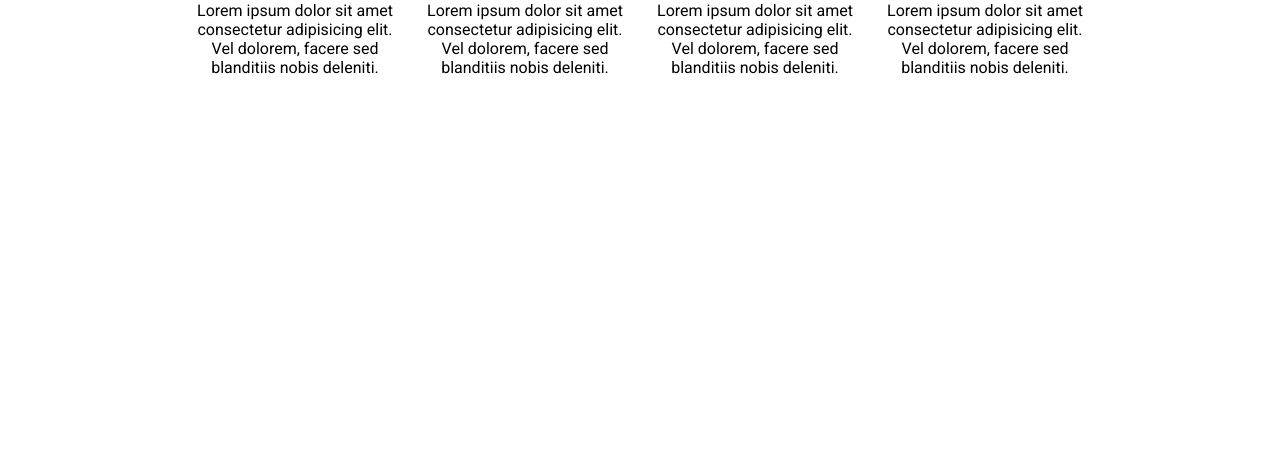
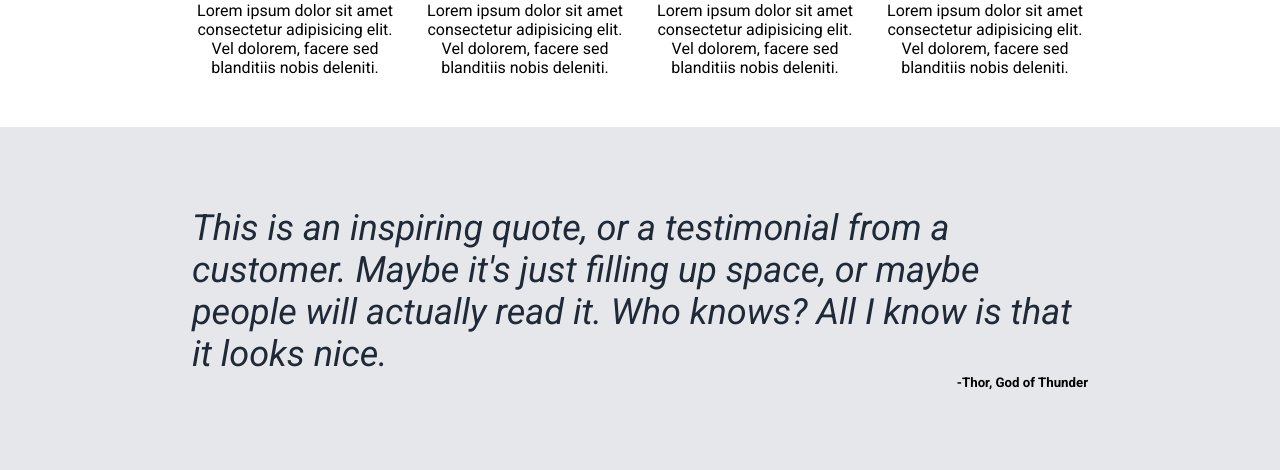
Before and after one commit to MusTaco/landing-page-odin-project, a plain HTML site: page index.html in a window 1280 px wide. Shown: the part 849-1319 px from the top of the page. Before the commit the page ends 976 px from the top, so only its background shows below. Drawn offline with Linux system fonts and the light colour scheme.

Commit message:
Add quote section

```diff
--- a/index.html
+++ b/index.html
@@ -36,7 +36,7 @@
     </div>
 
     <div class="section">
-        <div class="container">
+        <div class="width-70">
             <h2 class="column-heading">Some random information.</h2>
             <div class="cards">
                 <div class="card">
@@ -59,5 +59,14 @@
         </div>
     </div>
 
+    <div class="quote">
+        <div class="width-70">
+            <p>
+                This is an inspiring quote, or a testimonial from a customer. Maybe it's just filling up space, or maybe people will actually read it. Who knows? All I know is that it looks nice.
+            </p>
+            <h5>-Thor, God of Thunder</h5>
+        </div>
+    </div>
+
 </body>
 </html>
--- a/main.css
+++ b/main.css
@@ -83,7 +83,7 @@ ul li a {
 }
 
 
-.section .container{
+.section .width-70{
     text-align: center;
     padding: 50px;
     display: flex;
@@ -104,3 +104,19 @@ ul li a {
 .cards .card img {
     width: 100%;
 }
+
+.quote {
+    background-color: #e5e7eb;
+    padding: 80px 0;
+}
+
+.quote p {
+    font-size: 36px;
+    font-style: italic;
+    color: #1f2937;
+
+}
+
+.quote h5 {
+    text-align: right;
+}
```
